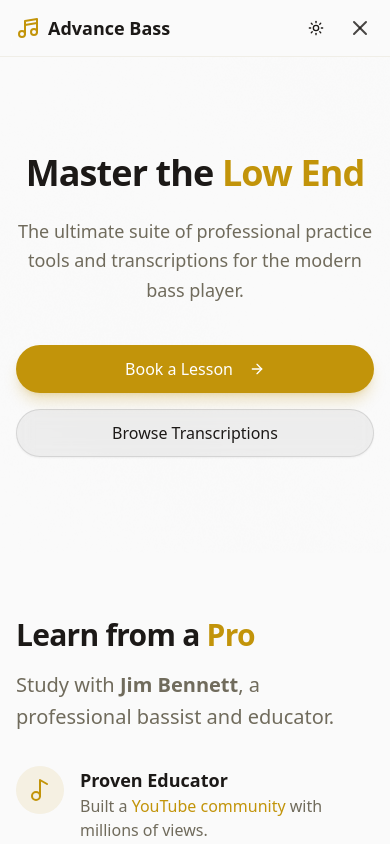
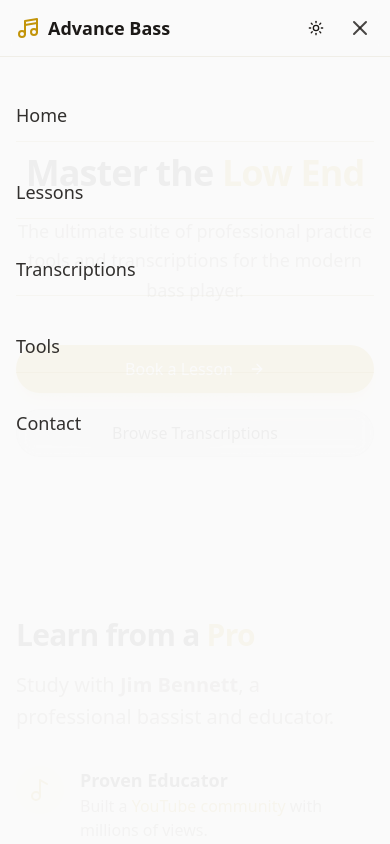
Before and after one commit to resonantdoghouse/advancebass, a Next.js app: page / in a window 390 px wide. Both pictures are taken after a click on the button 360 px from the left and 28 px from the top of the page. Shown: the top 844 px of the page. Built offline with nearby package versions, Linux system fonts and the light colour scheme.

Commit message:
fix(layout): resolve mobile menu height collapse issue
Changed fixed positioning to absolute with explicit calculated height to prevent the parent header's backdrop-blur from causing a 0px height collapse.

```diff
--- a/src/components/layout/Header.tsx
+++ b/src/components/layout/Header.tsx
@@ -80,7 +80,7 @@ export function Header() {
 
       {/* Mobile Navigation Menu */}
       {isMobileMenuOpen && (
-        <div className="md:hidden fixed inset-x-0 top-14 bottom-0 z-40 bg-background/95 backdrop-blur-md border-t border-border/40 overflow-y-auto w-full">
+        <div className="md:hidden absolute top-full left-0 w-full h-[calc(100vh-3.5rem)] z-40 bg-background/95 backdrop-blur-md border-t border-border/40 overflow-y-auto">
           <nav className="container mx-auto px-4 py-8 flex flex-col space-y-6">
             <Link
               href="/"
```
